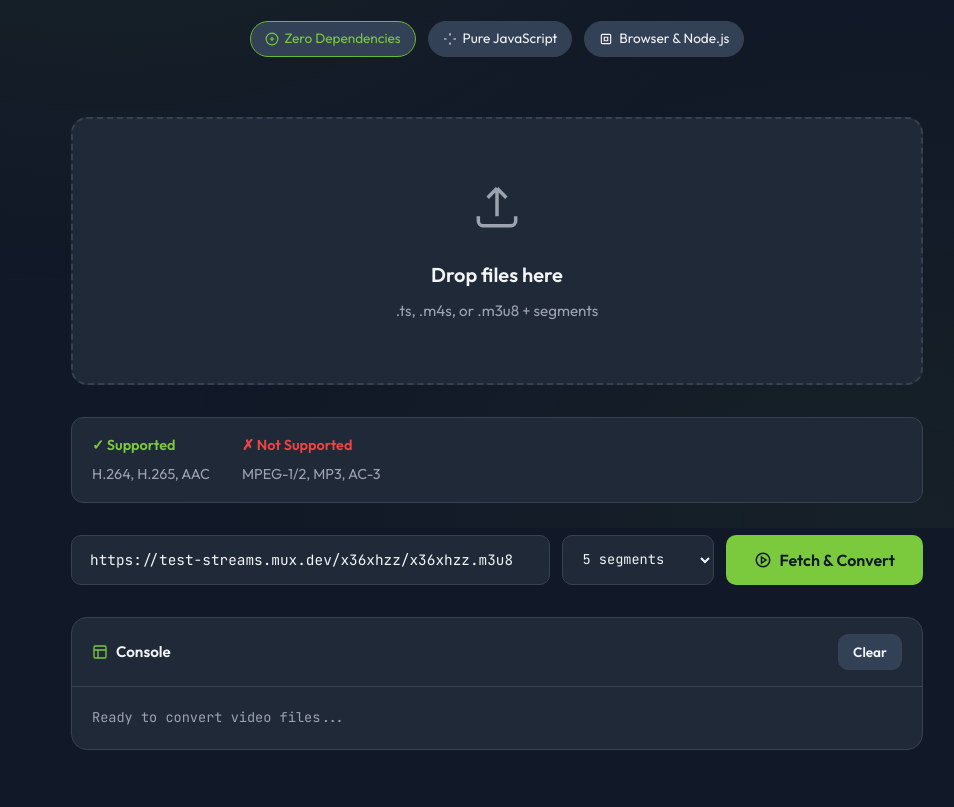
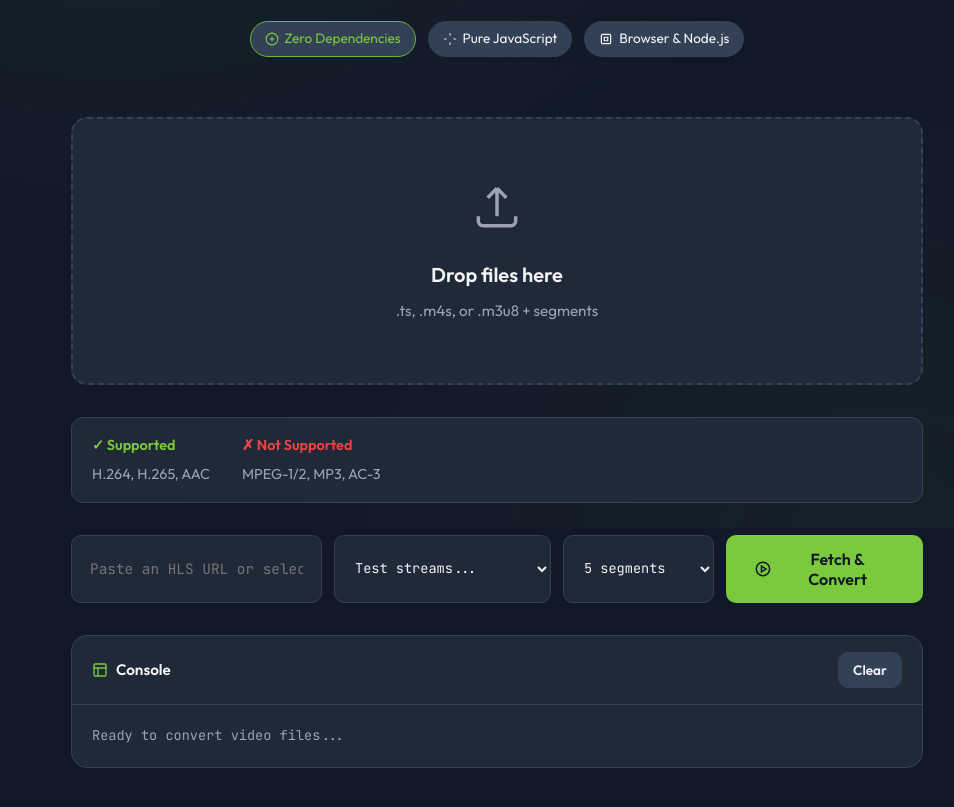
Before and after one commit to TVWIT/toMp4.js, a website: page index.html in a window 1280 px wide. Shown: the part 272-1079 px from the top of the page, without its empty margins (143-1097 px from the left). Drawn offline with Linux system fonts and the light colour scheme.

Commit message:
Add test stream dropdown

```diff
--- a/index.html
+++ b/index.html
@@ -382,7 +382,11 @@
     </div>
 
     <div class="demo-url">
-      <input type="text" id="urlInput" placeholder="Or paste an HLS URL to test..." value="https://test-streams.mux.dev/x36xhzz/x36xhzz.m3u8">
+      <input type="text" id="urlInput" placeholder="Paste an HLS URL or select a test stream...">
+      <select id="testStreams" title="Test streams">
+        <option value="">Test streams...</option>
+        <option value="https://test-streams.mux.dev/x36xhzz/x36xhzz.m3u8">Big Buck Bunny (Mux)</option>
+      </select>
       <select id="segmentLimit" title="Max segments to download">
         <option value="5" selected>5 segments</option>
         <option value="10">10 segments</option>
@@ -573,6 +577,13 @@ video.src = mp4.<span class="function">toURL</span>();
     // Download button
     document.getElementById('downloadBtn').addEventListener('click', () => currentMp4?.download());
 
+    // Test stream dropdown
+    document.getElementById('testStreams').addEventListener('change', (e) => {
+      if (e.target.value) {
+        document.getElementById('urlInput').value = e.target.value;
+      }
+    });
+
     // URL fetch - now super simple thanks to library handling HLS!
     document.getElementById('fetchBtn').addEventListener('click', async () => {
       const url = document.getElementById('urlInput').value.trim();
```
